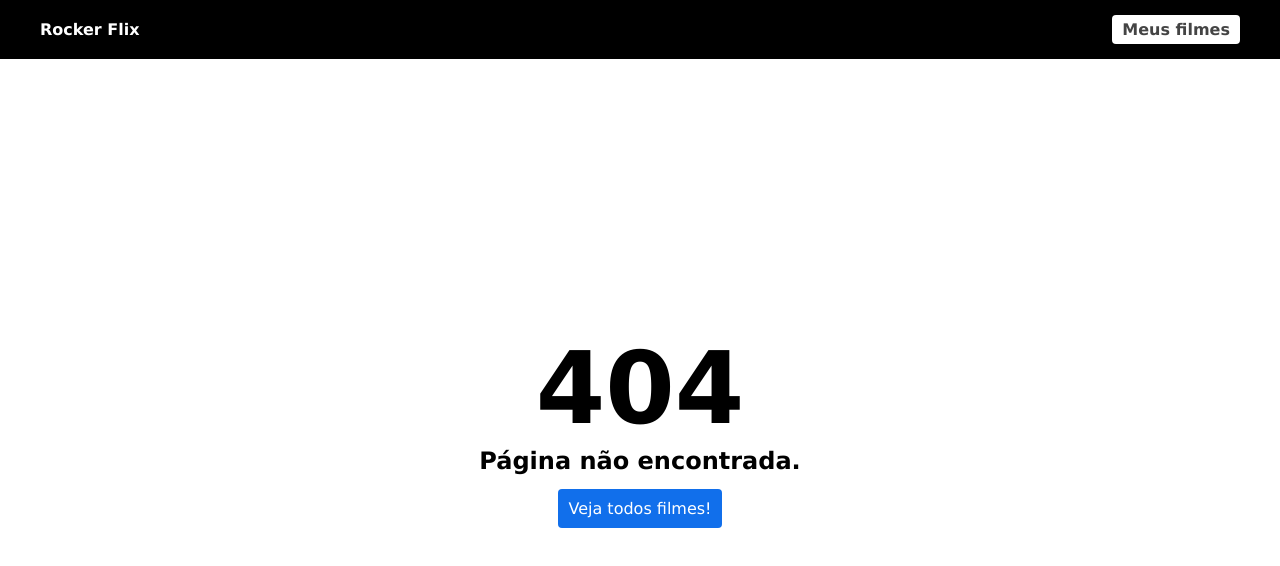
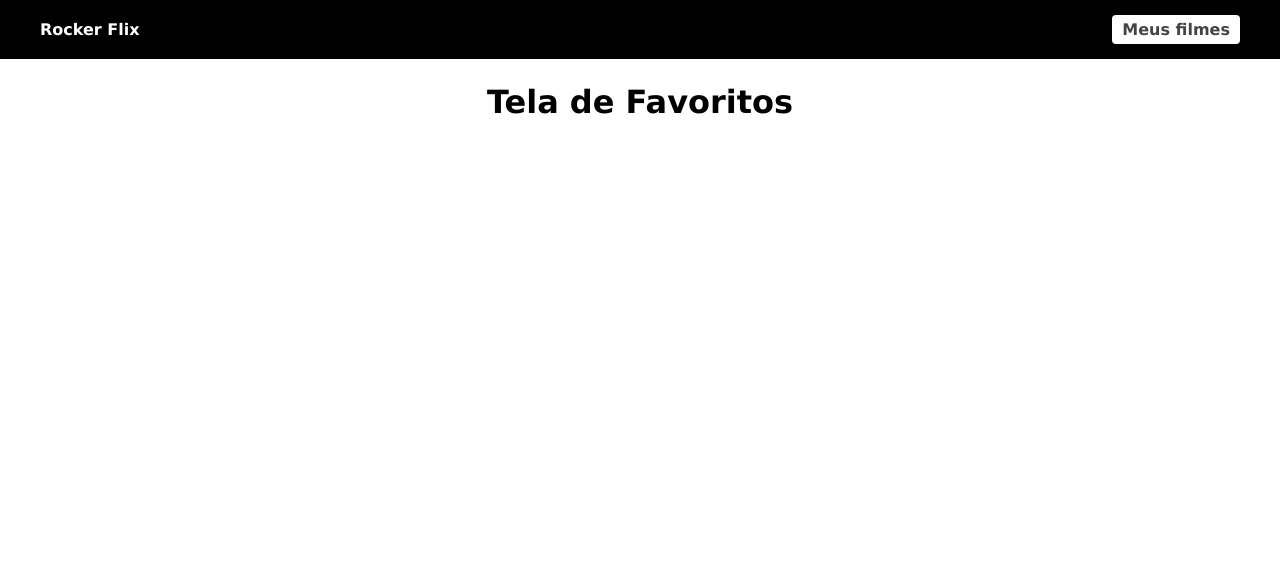
Before and after one commit to ricardorocker/rockerflix, a React (Create React App) app: page /favorites in a window 1280 px wide. Before the commit this address had no page. Shown: the top 566 px of the page. Built offline with nearby package versions, Linux system fonts and the light colour scheme.

Commit message:
Favorites Page creation and style

```diff
--- /dev/null
+++ b/src/pages/Favorites/favorites.css
@@ -0,0 +1,36 @@
+.meus-filmes {
+  margin-top: 24px;
+  display: flex;
+  flex-direction: column;
+  align-items: center;
+}
+.meus-filmes h1 {
+  margin-bottom: 14px;
+}
+
+.meus-filmes span {
+  font-size: 18px;
+}
+
+.meus-filmes ul {
+  width: 720px;
+}
+.meus-filmes ul li {
+  list-style: none;
+  display: flex;
+  justify-content: space-between;
+  align-items: center;
+  margin-bottom: 14px;
+}
+
+.meus-filmes div {
+  display: flex;
+  justify-content: center;
+  align-items: center;
+}
+
+.meus-filmes div a {
+  text-decoration: none;
+  color: #116feb;
+  margin-right: 14px;
+}
--- /dev/null
+++ b/src/pages/Favorites/index.js
@@ -0,0 +1,34 @@
+import { useEffect, useState } from "react";
+import "./favorites.css";
+import { Link } from "react-router-dom";
+
+function Favoritos() {
+  const [movies, setMovies] = useState([]);
+
+  useEffect(() => {
+    const myList = localStorage.getItem("@rockerflix");
+    setMovies(JSON.parse(myList) || []);
+  }, []);
+  return (
+    <div className="meus-filmes">
+      <h1>Tela de Favoritos</h1>
+
+      <ul>
+        {movies.map((item) => {
+          return (
+            <li key={item.id}>
+              <span>{item.title}</span>
+
+              <div>
+                <Link to={`/movie/${item.id}`}>Ver detalhes</Link>
+                <button>Excluir</button>
+              </div>
+            </li>
+          );
+        })}
+      </ul>
+    </div>
+  );
+}
+
+export default Favoritos;
--- a/src/routes.js
+++ b/src/routes.js
@@ -4,6 +4,7 @@ import Home from "./pages/Home";
 import Movies from "./pages/Movies";
 import Header from "./components/Header";
 import NotFound from "./pages/NotFound";
+import Favoritos from "./pages/Favorites";
 
 function RoutesApp() {
   return (
@@ -12,6 +13,7 @@ function RoutesApp() {
       <Routes>
         <Route path="/" element={<Home />} />
         <Route path="/movie/:id" element={<Movies />} />
+        <Route path="/favorites" element={<Favoritos />} />
         <Route path="*" element={<NotFound />} />
       </Routes>
     </BrowserRouter>
```
